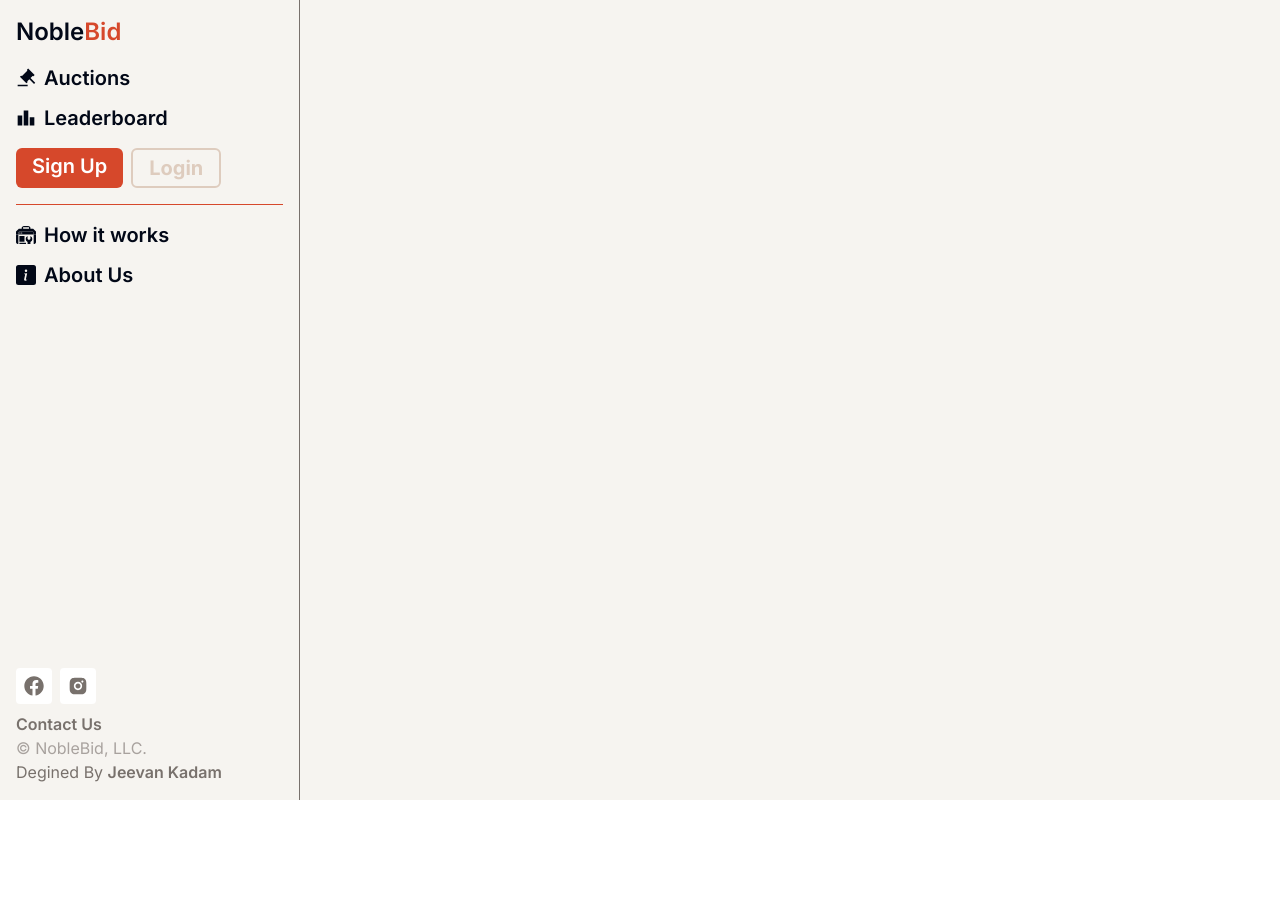
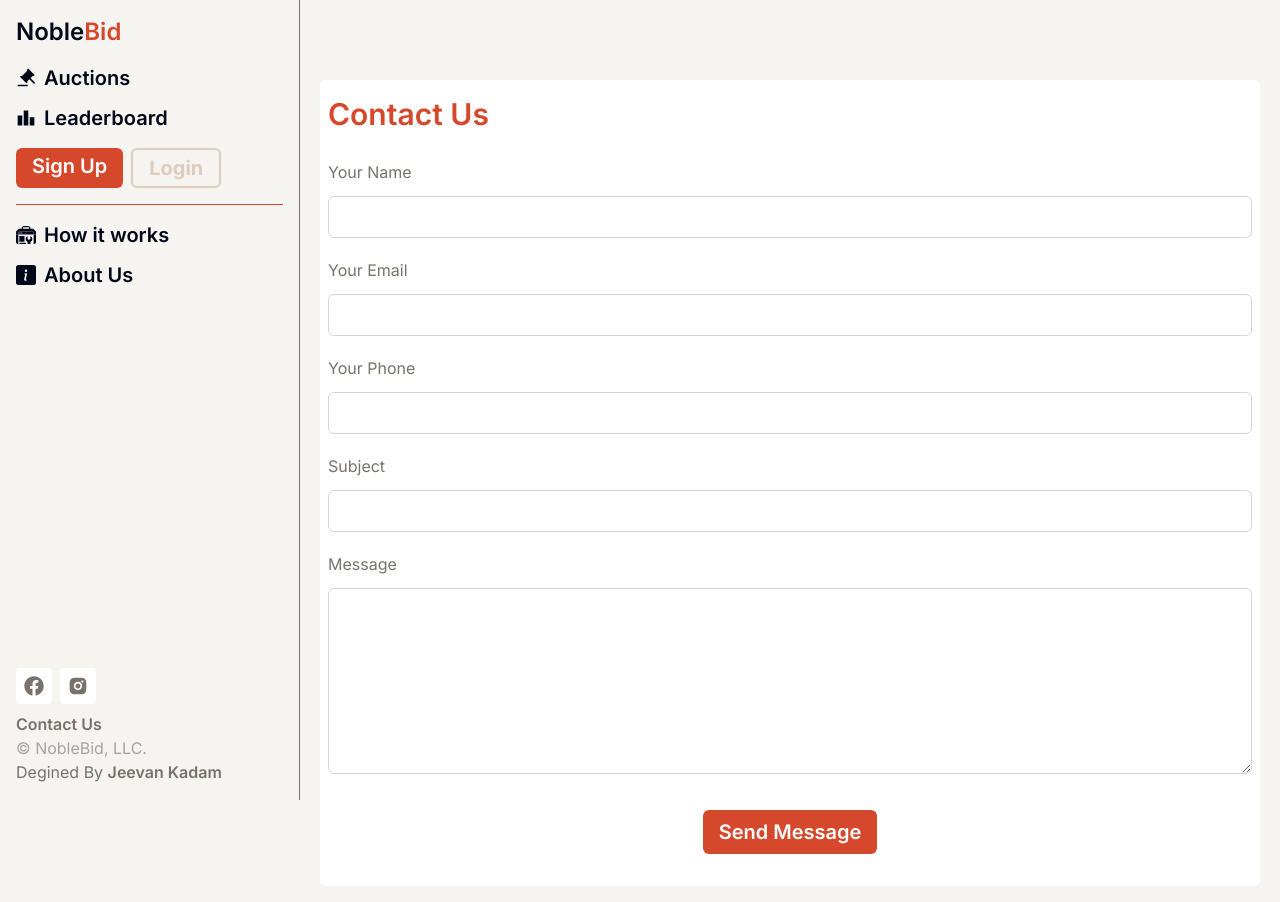
Before and after one commit to Jeevan-2275/noble_bids, a React (Vite) app in the folder Frontend/: page /contact in a window 1280 px wide. Before the commit the page ends 800 px from the top, so only its background shows below. Built offline with nearby package versions, Linux system fonts and the light colour scheme; no server answers.

Commit message:
✉️ Updated Contact page functionality

```diff
--- a/Frontend/src/pages/Contact.jsx
+++ b/Frontend/src/pages/Contact.jsx
@@ -1,9 +1,122 @@
-import React from 'react'
+import React, { useState } from "react";
+import { useNavigate } from "react-router-dom";
+import emailjs from "@emailjs/browser";
+import { toast } from "react-toastify";
 
 const Contact = () => {
+  const [name, setName] = useState("");
+  const [email, setEmail] = useState("");
+  const [phone, setPhone] = useState("");
+  const [subject, setSubject] = useState("");
+  const [message, setMessage] = useState("");
+  const [loading, setLoading] = useState(false);
+
+  const navigateTo = useNavigate();
+  const handleContactForm = (e) => {
+    e.preventDefault();
+    setLoading(true);
+
+    const templateParams = {
+      name,
+      email,
+      phone,
+      subject,
+      message,
+    };
+
+    emailjs
+      .send(
+        "service_7jf21ry",
+        "template_7980yy8",
+        templateParams,
+        "1ep4SpwjmkSlZUuOw"
+      )
+      .then(() => {
+        toast.success("Thank You! Your message has been sent successfully.");
+        setLoading(false);
+        navigateTo("/");
+      })
+      .catch((err) => {
+        toast.error("Failed to send message.");
+        setLoading(false);
+      });
+  };
+
   return (
-    <div>Contact</div>
-  )
-}
+    <>
+      <section className="w-full ml-0 m-0 h-fit px-5 pt-20 lg:pl-[320px] flex flex-col min-h-screen py-4 justify-start">
+        <div className="bg-white mx-auto w-full h-auto px-2 flex flex-col gap-4 items-center py-4 justify-center rounded-md">
+          <form
+            className="flex flex-col gap-5 w-full"
+            onSubmit={handleContactForm}
+          >
+            <h3
+              className={`text-[#D6482B] text-xl font-semibold mb-2 min-[480px]:text-xl md:text-2xl lg:text-3xl`}
+            >
+              Contact Us
+            </h3>
+            <div className="flex flex-col gap-2">
+              <label className="text-[16px] text-stone-500">Your Name</label>
+              <input
+                type="text"
+                value={name}
+                onChange={(e) => setName(e.target.value)}
+                className="w-full mt-1 p-2 border border-gray-300 rounded-md focus:outline-none focus:ring-2 focus:ring-[#D6482B]"
+                required
+              />
+            </div>
+            <div className="flex flex-col gap-2">
+              <label className="text-[16px] text-stone-500">Your Email</label>
+              <input
+                type="email"
+                value={email}
+                onChange={(e) => setEmail(e.target.value)}
+                className="w-full mt-1 p-2 border border-gray-300 rounded-md focus:outline-none focus:ring-2 focus:ring-[#D6482B]"
+                required
+              />
+            </div>
+            <div className="flex flex-col gap-2">
+              <label className="text-[16px] text-stone-500">Your Phone</label>
+              <input
+                type="number"
+                value={phone}
+                onChange={(e) => setPhone(e.target.value)}
+                className="w-full mt-1 p-2 border border-gray-300 rounded-md focus:outline-none focus:ring-2 focus:ring-[#D6482B]"
+                required
+              />
+            </div>
+            <div className="flex flex-col gap-2">
+              <label className="text-[16px] text-stone-500">Subject</label>
+              <input
+                type="text"
+                value={subject}
+                onChange={(e) => setSubject(e.target.value)}
+                className="w-full mt-1 p-2 border border-gray-300 rounded-md focus:outline-none focus:ring-2 focus:ring-[#D6482B]"
+                required
+              />
+            </div>
+            <div className="flex flex-col gap-2">
+              <label className="text-[16px] text-stone-500">Message</label>
+              <textarea
+                rows={7}
+                value={message}
+                onChange={(e) => setMessage(e.target.value)}
+                className="w-full mt-1 p-2 border border-gray-300 rounded-md focus:outline-none focus:ring-2 focus:ring-[#D6482B]"
+                required
+              />
+            </div>
 
-export default Contact
+            <button
+              className="bg-[#d6482b] mx-auto font-semibold hover:bg-[#b8381e] text-xl transition-all duration-300 py-2 px-4 rounded-md text-white my-4"
+              type="submit"
+            >
+              {loading ? "Sending Message..." : "Send Message"}
+            </button>
+          </form>
+        </div>
+      </section>
+    </>
+  );
+};
+
+export default Contact;
```
